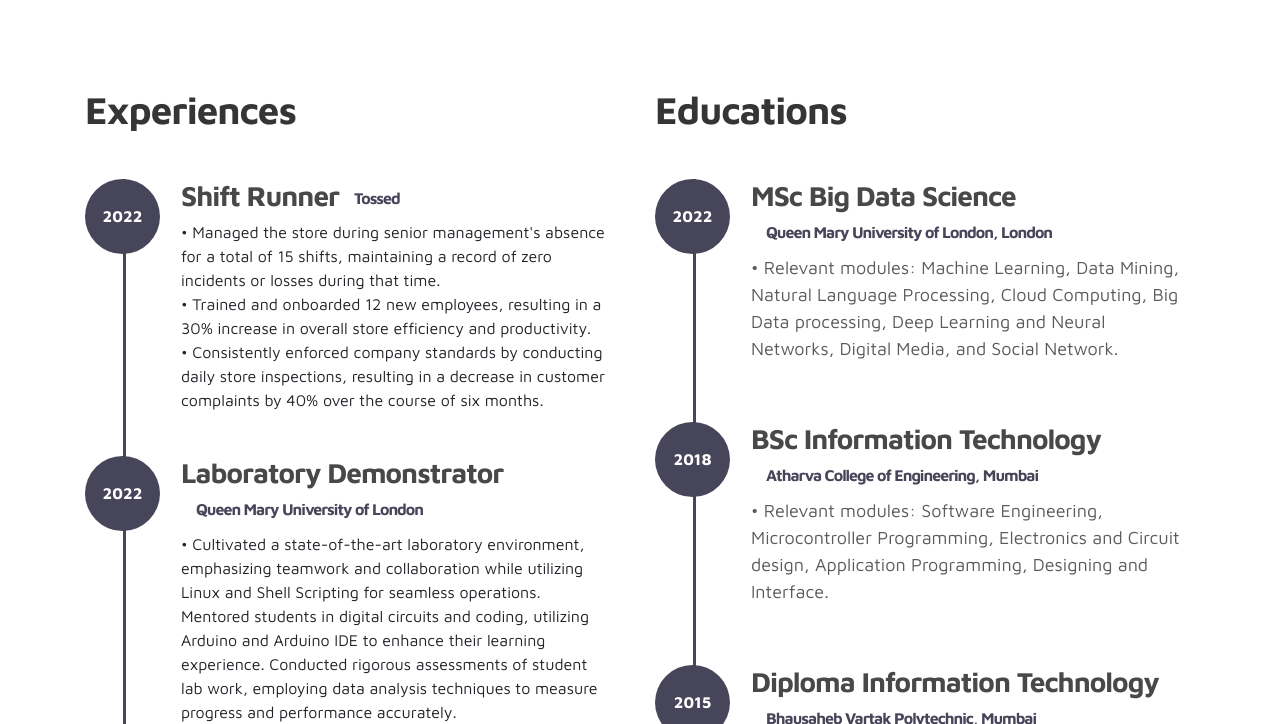
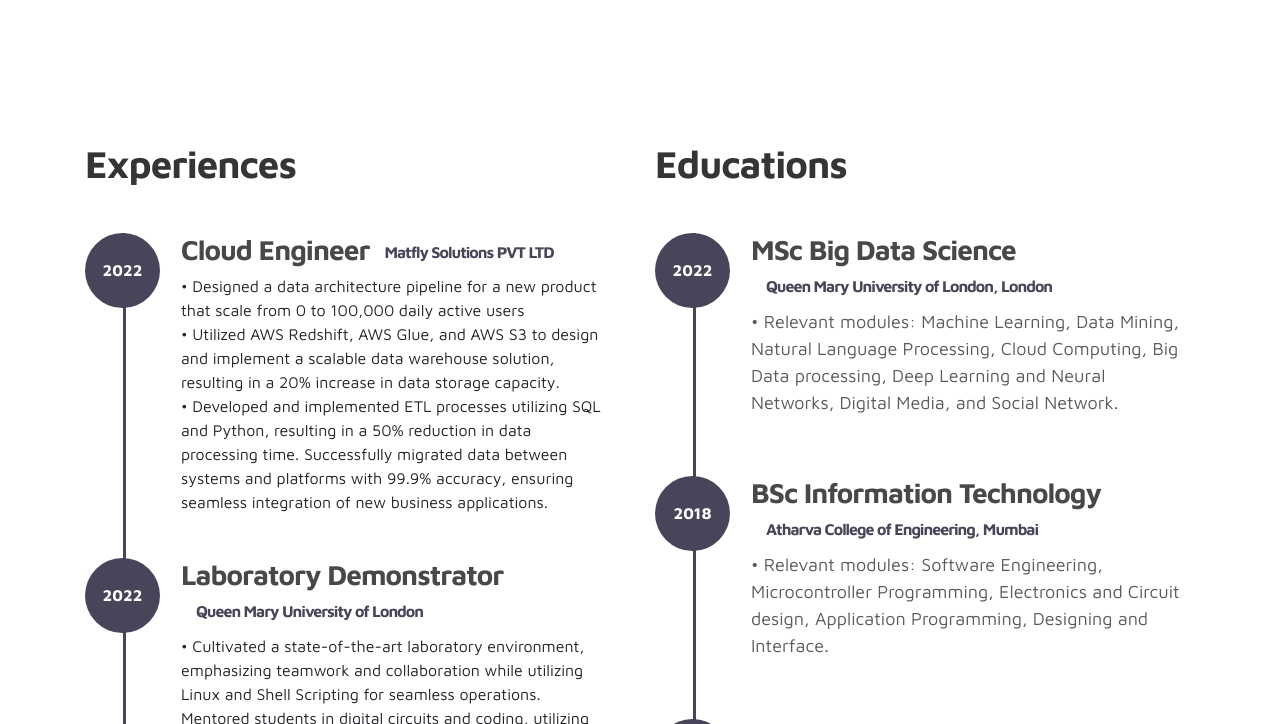
Before and after one commit to jairajpatil8/portfolio, a plain HTML site: page index.html in a window 1280 px wide. Shown: the part 2076-2800 px from the top of the page. Drawn offline with nearby package versions, Linux system fonts and the light colour scheme.

Commit message:
Add files via upload

```diff
--- a/index.html
+++ b/index.html
@@ -88,11 +88,12 @@
                         </h1>
                         <P></P>
                         <p>
-                          Freshly graduated and fueled by an insatiable passion for all things tech, I'm ready to make my mark in the industry. I've delved deep into the world of <b>cloud computing</b>, honing my skills in <b>computer science</b> and mastering popular platforms like <b>AWS</b> and <b>GCP</b>. I'm a perpetual learner, always seeking new avenues to expand my knowledge and skills. Joining a company that values <b>growth</b> and <b>innovation</b> is my ultimate goal, where I can contribute to their initiatives and make a real difference.<br>
+                          Results-driven Big Data professional with a passion for data analytics and cloud technologies. Seeking a challenging position to leverage my technical skills and project experience to drive innovation and efficiency in a dynamic organization.
+ I've delved deep into the world of <b>cloud computing</b>, honing my skills in <b>computer science</b> and mastering popular platforms like <b>AWS</b> and <b>GCP</b>. I'm a perpetual learner, always seeking new avenues to expand my knowledge and skills. Joining a company that values <b>growth</b> and <b>innovation</b> is my ultimate goal, where I can contribute to their initiatives and make a real difference.<br>
                           When I'm not immersed in the digital realm, you'll find me staying on top of the latest tech developments and exploring exciting technologies. Learning is my lifeblood, and I'm <b>constantly seeking opportunities</b> to enhance my abilities. I'm eager to join a company where I can thrive and bring my unique contributions to the team.<br>
                           So, buckle up and join me on this thrilling journey through the wonders of technology! <b><i>Together, we'll create a future that's awe-inspiring and revolutionize the tech scene. Let's make waves and leave everyone inspired!</i></b><br></p>
                          <div class="custom-btn-group mt-4">
-                          <a target="_blank" rel="noreferrer noopener nofollow" href="https://drive.google.com/file/d/1i6B5PSYwlc_tJ4W6WDZEYLmFnvJ9dSsi/view?usp=sharing" class="btn mr-lg-2 custom-btn"><i class='uil uil-file-alt'></i> Download Resume</a>
+                          <a target="_blank" rel="noreferrer noopener nofollow" href="https://drive.google.com/file/d/1xi__HxTVa9u5lYng515G31nEvCUJWj2J/view?usp=sharing" class="btn mr-lg-2 custom-btn"><i class='uil uil-file-alt'></i> Download Resume</a>
                           <a href="#contact" class="btn custom-btn custom-btn-bg custom-btn-link">Let work together?</a>
                         </div>
                     </div>
@@ -232,11 +233,11 @@
                                   <span>2022</span>
                              </div>
                              <div class="timeline-info">
-                                  <h3><span>Shift Runner</span><small>Tossed</small></h3>
+                                  <h3><span>Cloud Engineer</span><small>Matfly Solutions PVT LTD</small></h3>
                                   <ul>
-                                    <li>• Managed the store during senior management's absence for a total of 15 shifts, maintaining a record of zero incidents or losses during that time.</li>
-                                    <li>• Trained and onboarded 12 new employees, resulting in a 30% increase in overall store efficiency and productivity.</li>
-                                    <li>• Consistently enforced company standards by conducting daily store inspections, resulting in a decrease in customer complaints by 40% over the course of six months.</li>
+                                    <li>• Designed a data architecture pipeline for a new product that scale from 0 to 100,000 daily active users</li>
+                                    <li>• Utilized AWS Redshift, AWS Glue, and AWS S3 to design and implement a scalable data warehouse solution, resulting in a 20% increase in data storage capacity.</li>
+                                    <li>• Developed and implemented ETL processes utilizing SQL and Python, resulting in a 50% reduction in data processing time. Successfully migrated data between systems and platforms with 99.9% accuracy, ensuring seamless integration of new business applications.</li>
                                   </ul>
                              </div>
                         </div>
```
